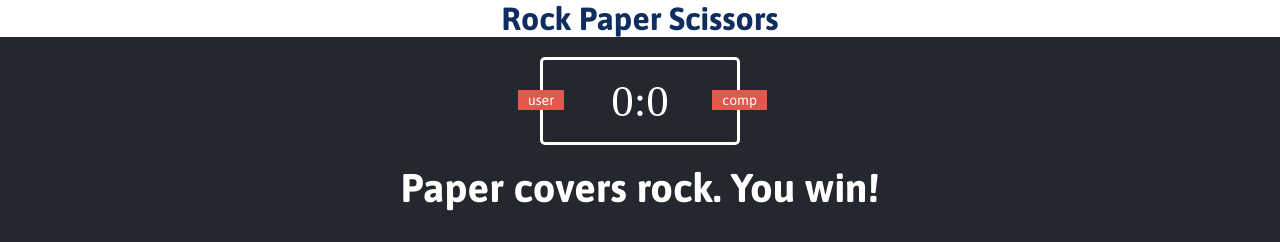
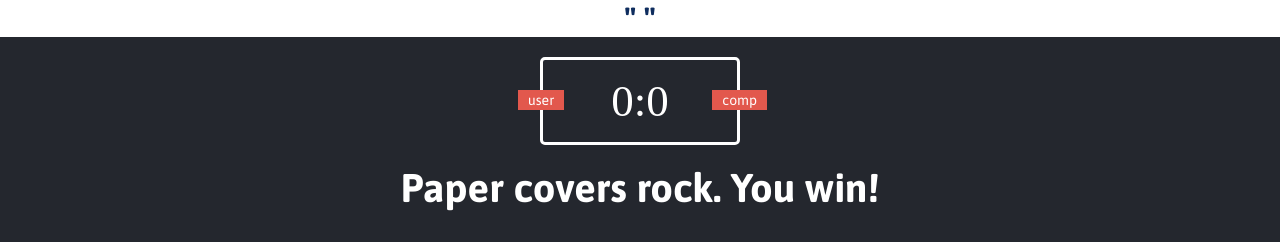
Before and after one commit to facelessfool/RockPaperScissor, a plain HTML site: page index.html in a window 1280 px wide. Shown: the top 242 px of the page. Drawn offline with Linux system fonts and the light colour scheme.

Commit message:
removed the static statement

```diff
--- a/index.html
+++ b/index.html
@@ -10,7 +10,7 @@
     </head>
     <body>
         <header>
-            <h1>Rock Paper Scissors</h1>
+            <h1>" "</h1>
         </header>
 
         <div class="score-board">
```
